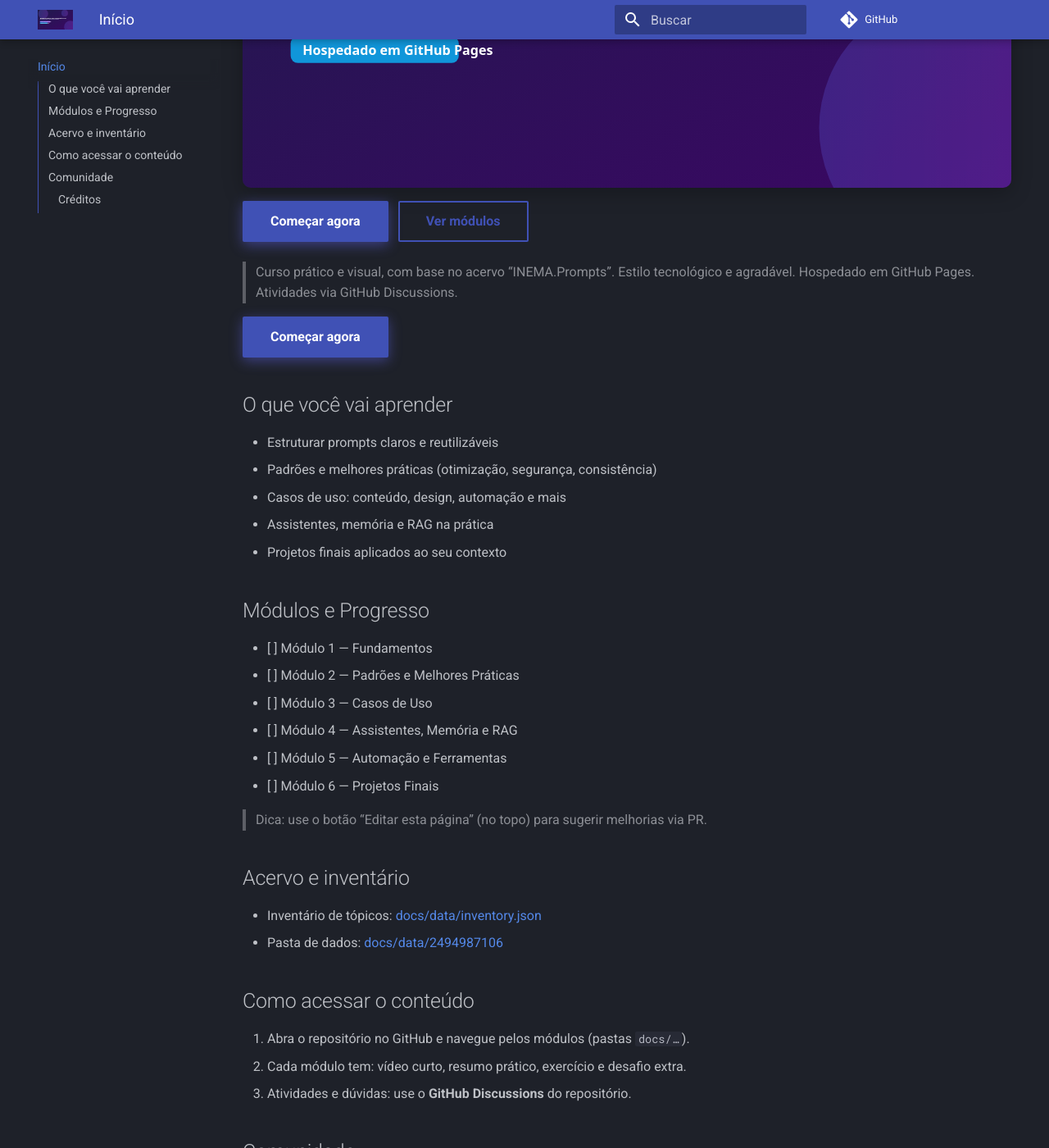
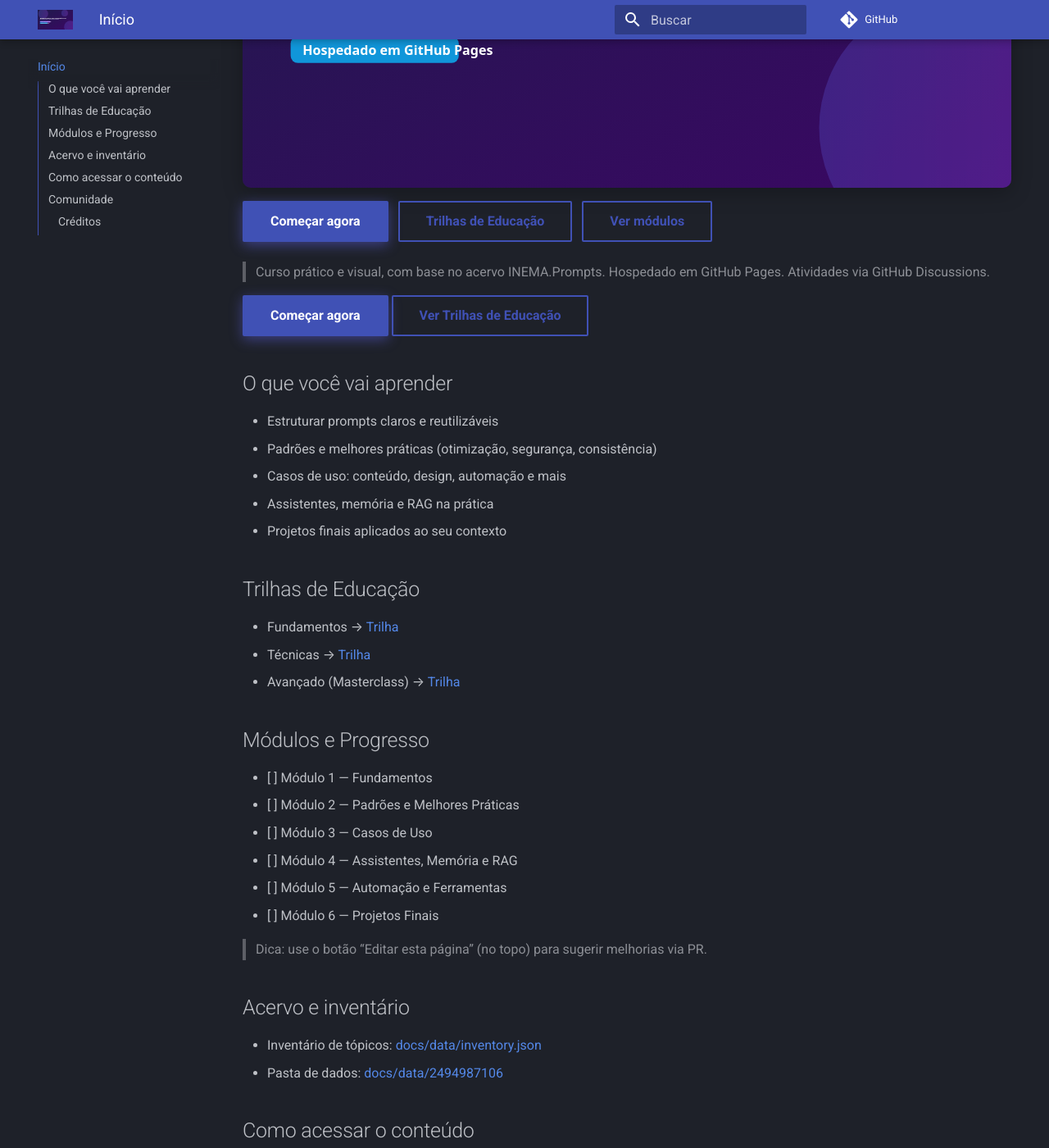
Before and after one commit to inematds/Prompts, an MkDocs documentation site: the page built from docs/index.md, in a window 1280 px wide and 1400 px high, scrolled down 526 px. Shown: the whole window at 82% size. Built offline with MkDocs 1.6.1 and Material for MkDocs 9.7.7, drawn with Linux system fonts in a browser that asks for light colours; comment, search, counter and statistics services are not loaded; some of the changed text lies outside the part shown.

Commit message:
Landing: adiciona CTA para Educação e links das trilhas na home

```diff
--- a/docs/index.md
+++ b/docs/index.md
@@ -4,13 +4,16 @@
   <img src="recursos/banner-16x9.svg" alt="Banner do curso" />
   <div class="hero-cta">
     <a href="modulo1_fundamentos/README.md" class="md-button md-button--primary">Começar agora</a>
+    <a href="educacao/index.md" class="md-button">Trilhas de Educação</a>
     <a href="#modulos-e-progresso" class="md-button">Ver módulos</a>
   </div>
+
 </section>
 
-> Curso prático e visual, com base no acervo “INEMA.Prompts”. Estilo tecnológico e agradável. Hospedado em GitHub Pages. Atividades via GitHub Discussions.
+> Curso prático e visual, com base no acervo INEMA.Prompts. Hospedado em GitHub Pages. Atividades via GitHub Discussions.
 
 [Começar agora](modulo1_fundamentos/README.md){ .md-button .md-button--primary }
+[Ver Trilhas de Educação](educacao/index.md){ .md-button }
 
 ## O que você vai aprender
 - Estruturar prompts claros e reutilizáveis
@@ -18,6 +21,11 @@
 - Casos de uso: conteúdo, design, automação e mais
 - Assistentes, memória e RAG na prática
 - Projetos finais aplicados ao seu contexto
+
+## Trilhas de Educação
+- Fundamentos → [Trilha](educacao/trilhas/fundamentos.md)
+- Técnicas → [Trilha](educacao/trilhas/tecnicas.md)
+- Avançado (Masterclass) → [Trilha](educacao/trilhas/avancado-masterclass.md)
 
 ## Módulos e Progresso {#modulos-e-progresso}
 - [ ] Módulo 1 — Fundamentos
@@ -34,7 +42,7 @@
 - Pasta de dados: [docs/data/2494987106](data/2494987106)
 
 ## Como acessar o conteúdo
-1. Abra o repositório no GitHub e navegue pelos módulos (pastas `docs/…`).
+1. Abra o repositório no GitHub e navegue pelos módulos (pastas `docs/...`).
 2. Cada módulo tem: vídeo curto, resumo prático, exercício e desafio extra.
 3. Atividades e dúvidas: use o **GitHub Discussions** do repositório.
 
```
Also changed, not shown: other parts of docs/index.md (+1 -1 lines).
